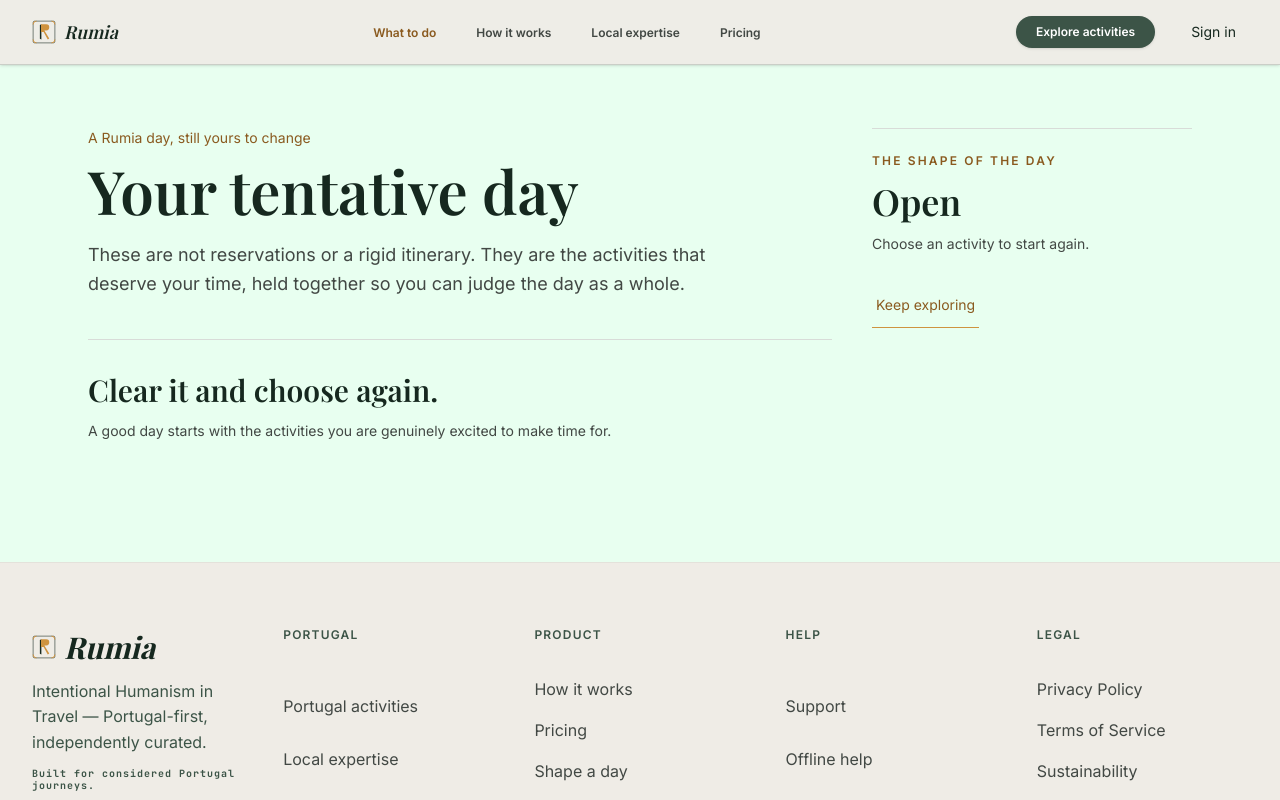
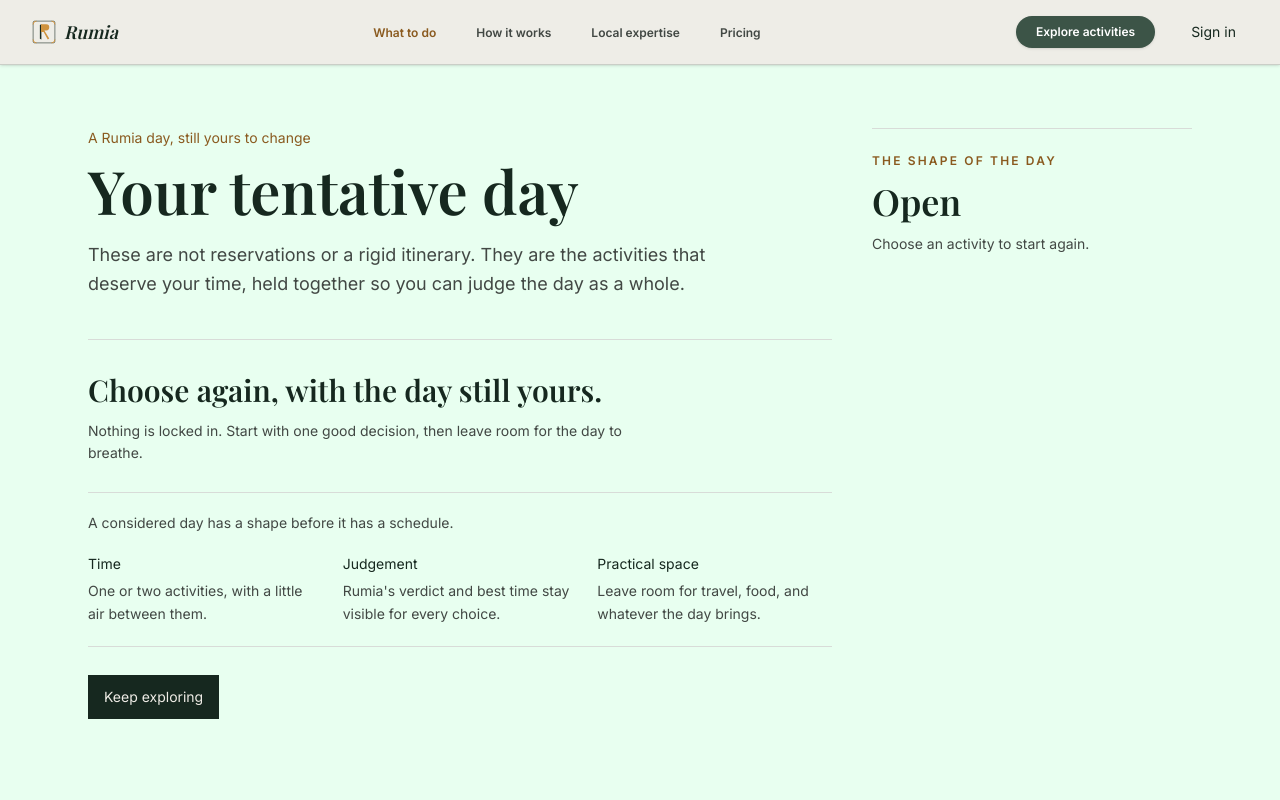
Before and after one commit to Dystx/Rota, a Next.js app in the folder apps/web/: page /explore/workspace in a window 1280 px wide. Shown: the top 800 px of the page. Built offline with nearby package versions, Linux system fonts and the light colour scheme.

Commit message:
feat: improve rumia workspace states

```diff
--- a/apps/web/app/(marketing)/_components/activity-day-tray.tsx
+++ b/apps/web/app/(marketing)/_components/activity-day-tray.tsx
@@ -16,7 +16,7 @@
   const totalMinutes = activities.reduce((total, activity) => total + activity.durationMinutes, 0);
 
   return (
-    <aside aria-label="Your day" className="fixed inset-x-3 bottom-3 z-40 flex items-center gap-3 border border-[var(--color-border)] bg-surface p-3 shadow-[0_12px_28px_rgba(43,62,52,0.16)] md:static md:inset-auto md:z-auto md:block md:p-5 md:shadow-[0_12px_28px_rgba(43,62,52,0.08)]" role="region">
+    <aside aria-label="Your day" className="fixed inset-x-3 bottom-[calc(0.75rem+env(safe-area-inset-bottom))] z-40 flex min-h-16 items-center gap-3 border border-[var(--color-border)] bg-surface p-3 shadow-[0_12px_28px_rgba(43,62,52,0.16)] md:static md:inset-auto md:z-auto md:block md:p-5 md:shadow-[0_12px_28px_rgba(43,62,52,0.08)]" role="region">
       <p className="min-w-0 text-sm text-primary md:hidden">
         <span className="block text-xs font-semibold uppercase tracking-[0.18em] text-ochre-dark">Your day</span>
         {activities.length} {activities.length === 1 ? "activity" : "activities"} · {Math.round(totalMinutes / 30) / 2} hr
--- a/apps/web/app/(marketing)/explore/workspace/activity-workspace.tsx
+++ b/apps/web/app/(marketing)/explore/workspace/activity-workspace.tsx
@@ -21,11 +21,33 @@
   initialActivities: readonly EditorialActivity[];
 }) {
   const [activities, setActivities] = useState(initialActivities);
-  const [shareStatus, setShareStatus] = useState<string | null>(null);
+  const [status, setStatus] = useState("");
+  const [lastRemoved, setLastRemoved] = useState<{ activity: EditorialActivity; index: number } | null>(null);
   const totalMinutes = activities.reduce((total, activity) => total + activity.durationMinutes, 0);
+  const feedbackParams = new URLSearchParams({ source: "activity-day" });
+  for (const activity of activities) feedbackParams.append("activity", activity.id);
+  const feedbackHref = `/feedback?${feedbackParams.toString()}`;
 
   function remove(activityId: string) {
-    setActivities((current) => current.filter((activity) => activity.id !== activityId));
+    const index = activities.findIndex((activity) => activity.id === activityId);
+    const activity = index >= 0 ? activities[index] : undefined;
+    if (!activity) return;
+    setActivities((current) => current.filter((candidate) => candidate.id !== activityId));
+    setLastRemoved({ activity, index });
+    setStatus(`${activity.title} removed from your day.`);
+  }
+
+  function undoRemove() {
+    if (!lastRemoved) return;
+    const { activity, index } = lastRemoved;
+    setActivities((current) => {
+      if (current.some((candidate) => candidate.id === activity.id)) return current;
+      const next = [...current];
+      next.splice(Math.min(index, next.length), 0, activity);
+      return next;
+    });
+    setLastRemoved(null);
+    setStatus(`${activity.title} restored to your day.`);
   }
 
   async function share() {
@@ -33,15 +55,15 @@
     for (const activity of activities) url.searchParams.append("activity", activity.id);
 
     if (!navigator.clipboard?.writeText) {
-      setShareStatus("Copying is unavailable here. You can copy this page address instead.");
+      setStatus("Copying is unavailable here. You can copy this page address instead.");
       return;
     }
 
     try {
       await navigator.clipboard.writeText(url.toString());
-      setShareStatus("Share link copied.");
+      setStatus("Share link copied.");
     } catch {
-      setShareStatus("We could not copy the link. You can copy this page address instead.");
+      setStatus("We could not copy the link. You can copy this page address instead.");
     }
   }
 
@@ -96,8 +118,28 @@
           </ol>
         ) : (
           <section className="mt-10 border-t border-[var(--color-border)] py-8" aria-label="No chosen activities">
-            <h2 className="font-display text-3xl text-primary">Clear it and choose again.</h2>
-            <p className="mt-3 max-w-xl text-on-surface-variant">A good day starts with the activities you are genuinely excited to make time for.</p>
+            <h2 className="font-display text-3xl text-primary">Choose again, with the day still yours.</h2>
+            <p className="mt-3 max-w-xl text-on-surface-variant">Nothing is locked in. Start with one good decision, then leave room for the day to breathe.</p>
+            <div className="mt-7 border-y border-[var(--color-border)] py-5" role="group" aria-label="Empty day preview">
+              <p className="text-sm text-on-surface-variant">A considered day has a shape before it has a schedule.</p>
+              <dl className="mt-5 grid gap-5 text-sm leading-relaxed text-on-surface-variant sm:grid-cols-3">
+                <div>
+                  <dt className="font-medium text-primary">Time</dt>
+                  <dd className="mt-1">One or two activities, with a little air between them.</dd>
+                </div>
+                <div>
+                  <dt className="font-medium text-primary">Judgement</dt>
+                  <dd className="mt-1">Rumia&apos;s verdict and best time stay visible for every choice.</dd>
+                </div>
+                <div>
+                  <dt className="font-medium text-primary">Practical space</dt>
+                  <dd className="mt-1">Leave room for travel, food, and whatever the day brings.</dd>
+                </div>
+              </dl>
+            </div>
+            <Link className="mt-7 inline-flex min-h-11 items-center bg-primary px-4 py-3 text-sm font-medium text-linen-dark focus-visible:outline-none focus-visible:ring-2 focus-visible:ring-ochre-light" href="/explore">
+              Keep exploring
+            </Link>
           </section>
         )}
       </div>
@@ -108,11 +150,13 @@
         <p className="mt-3 text-sm leading-relaxed text-on-surface-variant">
           {activities.length === 0 ? "Choose an activity to start again." : `${activities.length} ${activities.length === 1 ? "activity" : "activities"}, with space left for the unplanned parts.`}
         </p>
-        <Link className="mt-7 inline-flex min-h-11 items-center border-b border-ochre-dark px-1 py-2 text-sm font-medium text-ochre-dark focus-visible:outline-none focus-visible:ring-2 focus-visible:ring-ochre-light" href="/explore">
+        {activities.length > 0 ? <Link className="mt-7 inline-flex min-h-11 items-center border-b border-ochre-dark px-1 py-2 text-sm font-medium text-ochre-dark focus-visible:outline-none focus-visible:ring-2 focus-visible:ring-ochre-light" href="/explore">
           Keep exploring
-        </Link>
+        </Link> : null}
         {activities.length > 0 ? <button className="mt-3 inline-flex min-h-11 items-center border-b border-ochre-dark px-1 py-2 text-left text-sm font-medium text-ochre-dark focus-visible:outline-none focus-visible:ring-2 focus-visible:ring-ochre-light" type="button" onClick={share}>Share this day</button> : null}
-        {shareStatus ? <p className="mt-3 text-sm text-on-surface-variant" role="status">{shareStatus}</p> : null}
+        {activities.length > 0 ? <Link className="mt-3 inline-flex min-h-11 items-center border-b border-ochre-dark px-1 py-2 text-sm font-medium text-ochre-dark focus-visible:outline-none focus-visible:ring-2 focus-visible:ring-ochre-light" href={feedbackHref}>Give feedback on this day</Link> : null}
+        <p className={status ? "mt-3 text-sm text-on-surface-variant" : "sr-only"} role="status" aria-live="polite" aria-atomic="true" data-testid="workspace-status">{status}</p>
+        {lastRemoved ? <button className="mt-2 min-h-11 border-b border-ochre-dark px-1 py-2 text-left text-sm font-medium text-ochre-dark focus-visible:outline-none focus-visible:ring-2 focus-visible:ring-ochre-light" type="button" onClick={undoRemove}>Undo remove</button> : null}
       </aside>
     </div>
   );
```
Also changed, not shown: 2 other files (tests, documents, lock files or other folders).
